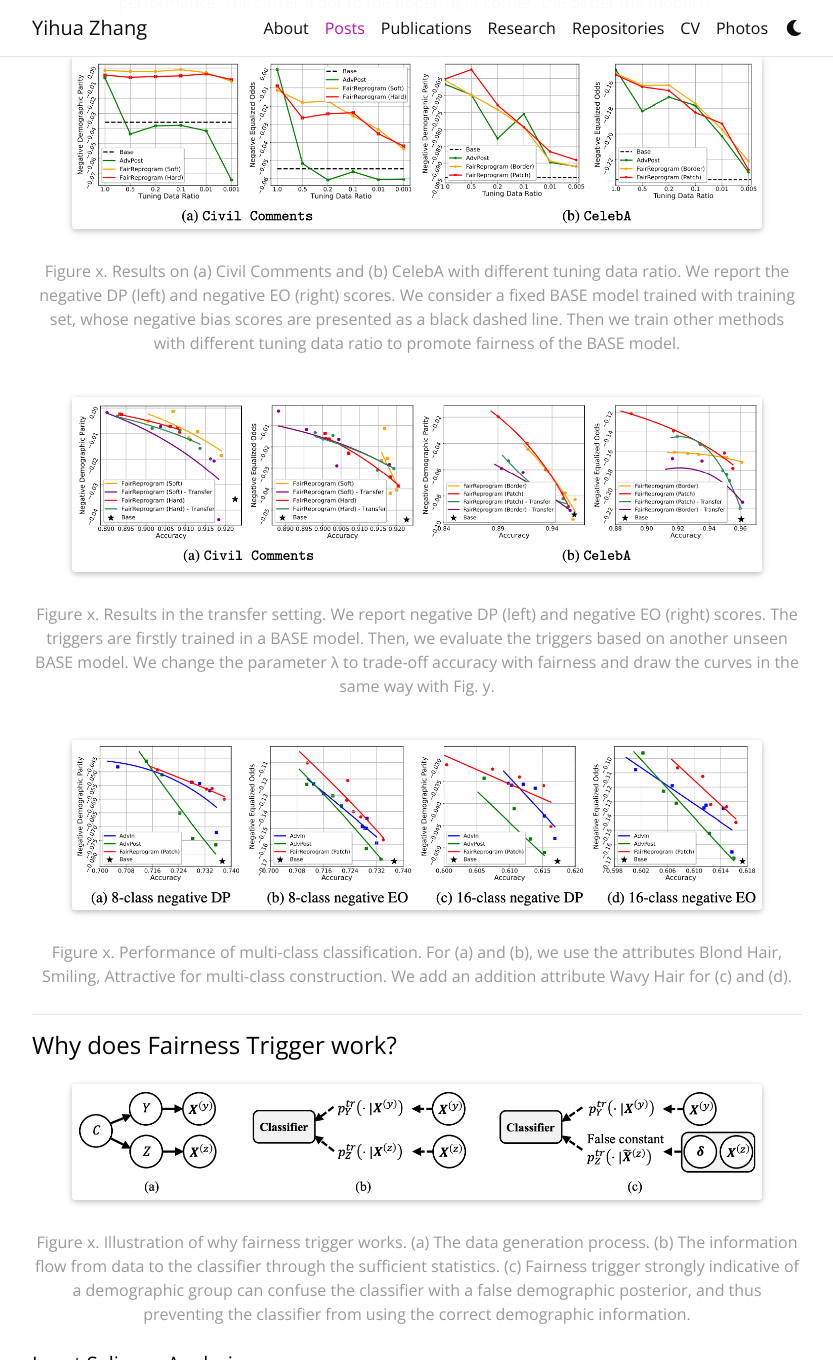
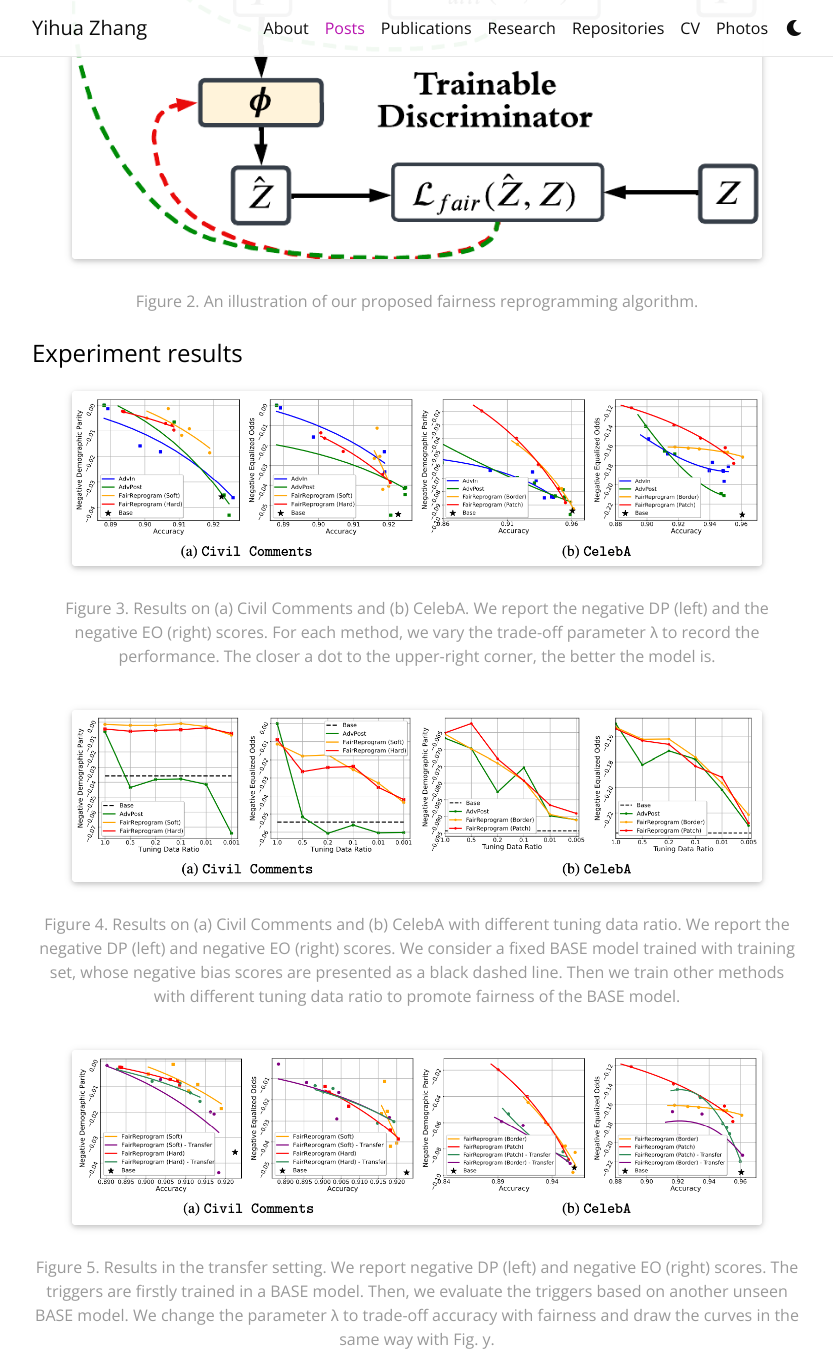
Before and after one commit to NormalUhr/yihua-zhang, a Jekyll site: the page built from _posts/2022-11-26-fairness-reprogramming-neurips22.md, in a window 1280 px wide and 1400 px high, scrolled down 1349 px, cut to the strip 0-1360 px from the top of the window. Shown: the whole strip, without its empty margins (223-1056 px from the left). Built offline with Jekyll 4.4.1, drawn with Linux system fonts in a browser that asks for light colours; full-size pictures stand in for the smaller copies a plugin makes; comment, search, counter and statistics services are not loaded; a style sheet for code colours, icons or effects is not loaded; some of the changed text lies outside the part shown.

Commit message:
update post

```diff
--- a/_posts/2022-11-26-fairness-reprogramming-neurips22.md
+++ b/_posts/2022-11-26-fairness-reprogramming-neurips22.md
@@ -16,7 +16,7 @@ tags: "TrustworthyML"
 categories: "neurips22"
 ---
 
-#### Fairness Reprogramming: Overview
+#### Overview
 
 In this paper, we propose a new generic fairness learning paradigm,
 called fairness reprogramming:
@@ -42,6 +42,17 @@ If so, why and how would it work?
 
 ---
 
+#### Fairness Reprogramming
+
+<div class="row">
+    <div class="col-sm mt-3 mt-md-0">
+        {% include figure.html path="assets/img/posts/fairness_nips22/algorithm.png" title="Algorithm." class="img-fluid rounded z-depth-1" zoomable=true%}
+    </div>
+</div>
+<div class="caption" style="color: #999; font-size:16px; padding: 2px;">
+    Figure 2. An illustration of our proposed fairness reprogramming algorithm.
+</div>
+
 #### Experiment results
 
 <div class="row">
@@ -50,7 +61,7 @@ If so, why and how would it work?
     </div>
 </div>
 <div class="caption" style="color: #999; font-size:16px; padding: 2px;">
-    Figure x. Results on (a) Civil Comments and (b) CelebA. We report the negative DP (left) and the negative EO (right) scores. For each method, we vary the trade-off parameter λ to record the performance. The closer a dot to the upper-right corner, the better the model is.
+    Figure 3. Results on (a) Civil Comments and (b) CelebA. We report the negative DP (left) and the negative EO (right) scores. For each method, we vary the trade-off parameter λ to record the performance. The closer a dot to the upper-right corner, the better the model is.
 </div>
 
 
@@ -60,7 +71,7 @@ If so, why and how would it work?
     </div>
 </div>
 <div class="caption" style="color: #999; font-size:16px; padding: 2px;">
-    Figure x. Results on (a) Civil Comments and (b) CelebA with different tuning data ratio. We report the negative DP (left) and negative EO (right) scores. We consider a fixed BASE model trained with training set, whose negative bias scores are presented as a black dashed line. Then we train other methods with different tuning data ratio to promote fairness of the BASE model.
+    Figure 4. Results on (a) Civil Comments and (b) CelebA with different tuning data ratio. We report the negative DP (left) and negative EO (right) scores. We consider a fixed BASE model trained with training set, whose negative bias scores are presented as a black dashed line. Then we train other methods with different tuning data ratio to promote fairness of the BASE model.
 </div>
 
 
@@ -70,7 +81,7 @@ If so, why and how would it work?
     </div>
 </div>
 <div class="caption" style="color: #999; font-size:16px; padding: 2px;">
-    Figure x. Results in the transfer setting. We report negative DP (left) and negative EO (right) scores. The triggers are firstly trained in a BASE model. Then, we evaluate the triggers based on another unseen BASE model. We change the parameter λ to trade-off accuracy with fairness and draw the curves in the same way with Fig. y.
+    Figure 5. Results in the transfer setting. We report negative DP (left) and negative EO (right) scores. The triggers are firstly trained in a BASE model. Then, we evaluate the triggers based on another unseen BASE model. We change the parameter λ to trade-off accuracy with fairness and draw the curves in the same way with Fig. y.
 </div>
 
 <div class="row">
```
Also changed, not shown: other parts of _posts/2022-11-26-fairness-reprogramming-neurips22.md (+5 -5 lines).
